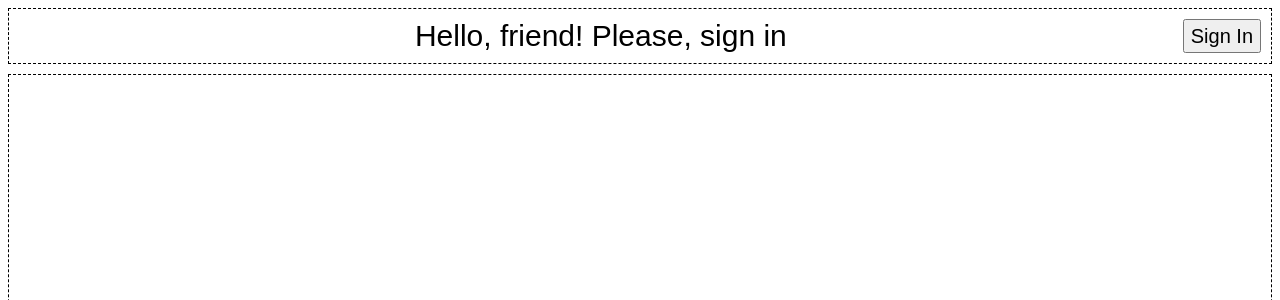
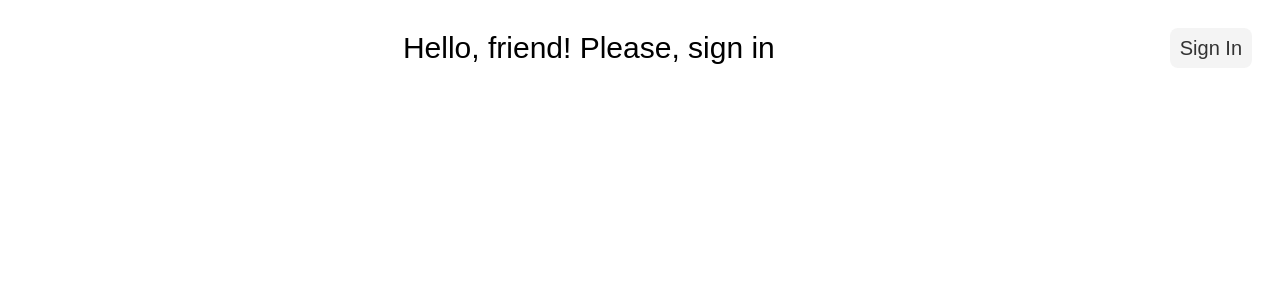
Before and after one commit to Khavrolev/note-board, a React (Create React App) app in the folder note-board-frontend/: page / in a window 1280 px wide. Shown: the top 300 px of the page. Built offline with nearby package versions, Linux system fonts and the light colour scheme.

Commit message:
change styles

```diff
--- a/note-board-frontend/src/App.css
+++ b/note-board-frontend/src/App.css
@@ -8,15 +8,33 @@
 .header {
   display: flex;
   padding: 10px;
-  border: 1px #000000 dashed;
 }
 
 .header_title {
   flex: 1;
   text-align: center;
+  align-self: center;
   font-size: 30px;
 }
 
 .header_button {
+  margin: 10px 10px;
+  padding: 10px;
+  background-color: rgba(51, 51, 51, 0.05);
+  border-radius: 8px;
+  border-width: 0;
+  color: #333333;
+  cursor: pointer;
+  font-family: sans-serif;
   font-size: 20px;
+  font-weight: 500;
+  line-height: 20px;
+  list-style: none;
+  text-align: center;
+  transition: all 200ms;
+  vertical-align: baseline;
+  white-space: nowrap;
+  user-select: none;
+  -webkit-user-select: none;
+  touch-action: manipulation;
 }
--- a/note-board-frontend/src/components/board/board.js
+++ b/note-board-frontend/src/components/board/board.js
@@ -22,7 +22,11 @@ const Board = ({ user }) => {
 
   return (
     <div
-      onDoubleClick={(event) => createNewNote(socket, event, user)}
+      onDoubleClick={(event) => {
+        if (user) {
+          createNewNote(socket, event, user);
+        }
+      }}
       className={cl.board}
     >
       {user &&
--- a/note-board-frontend/src/components/board/board.module.css
+++ b/note-board-frontend/src/components/board/board.module.css
@@ -1,5 +1,4 @@
 .board {
   flex: 1;
   margin-top: 10px;
-  border: 1px #000000 dashed;
 }
--- a/note-board-frontend/src/components/note/note.js
+++ b/note-board-frontend/src/components/note/note.js
@@ -19,7 +19,7 @@ const Note = ({ note, user }) => {
         setCurrentNote(data);
       }
     });
-  }, []);
+  }, [currentNote, note, socket]);
 
   const changeable = useMemo(
     () => isChangeable(user.name, note.user.name),
@@ -45,7 +45,11 @@ const Note = ({ note, user }) => {
           [cl.note_selected]: changeable,
         })}
       >
-        <div className={cl.header}>
+        <div
+          className={classNames(cl.header, {
+            [cl.header_selected]: changeable,
+          })}
+        >
           <div className={cl.username}>{currentNote?.user.name}</div>
           {changeable ? (
             <button
--- a/note-board-frontend/src/utils/login.js
+++ b/note-board-frontend/src/utils/login.js
@@ -28,7 +28,6 @@ export const login = async (event, changeUser, changeIsModalOpen, setError) => {
     localStorage.setItem(process.env.REACT_APP_LOCAL, username.value);
   } catch (error) {
     setError(error.response.data.message);
-    alert(error.response.data.message);
   }
 };
 
```
